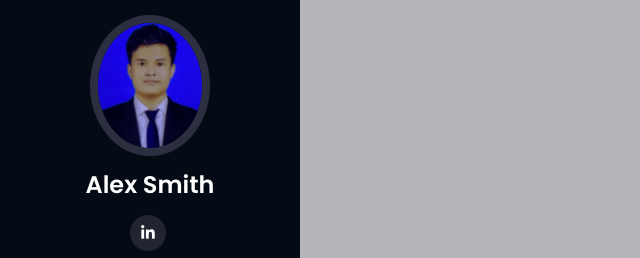
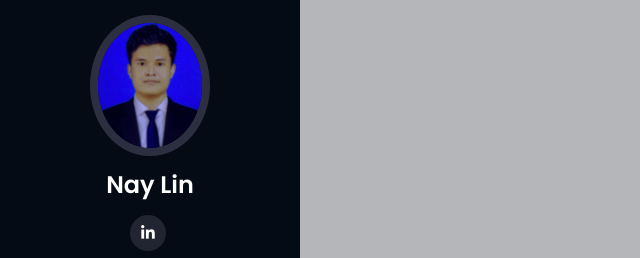
Before and after one commit to naylinndev/naylinndev.github.io, a plain HTML site: page index.html in a window 1280 px wide. Shown: the top 258 px of the page, 0-640 px from the left. Drawn offline with nearby package versions, Linux system fonts and the light colour scheme.

Commit message:
first commit

```diff
--- a/index.html
+++ b/index.html
@@ -40,7 +40,7 @@
 
       <div class="profile">
         <img src="assets/img/profile-img.png" alt="" class="img-fluid rounded-circle">
-        <h1 class="text-light"><a href="index.html">Alex Smith</a></h1>
+        <h1 class="text-light"><a href="index.html">Nay Lin</a></h1>
         <div class="social-links mt-3 text-center">
           <a href="https://www.linkedin.com/in/nay-linn-825389122" class="linkedin"><i class="bx bxl-linkedin"></i></a>
         </div>
```
